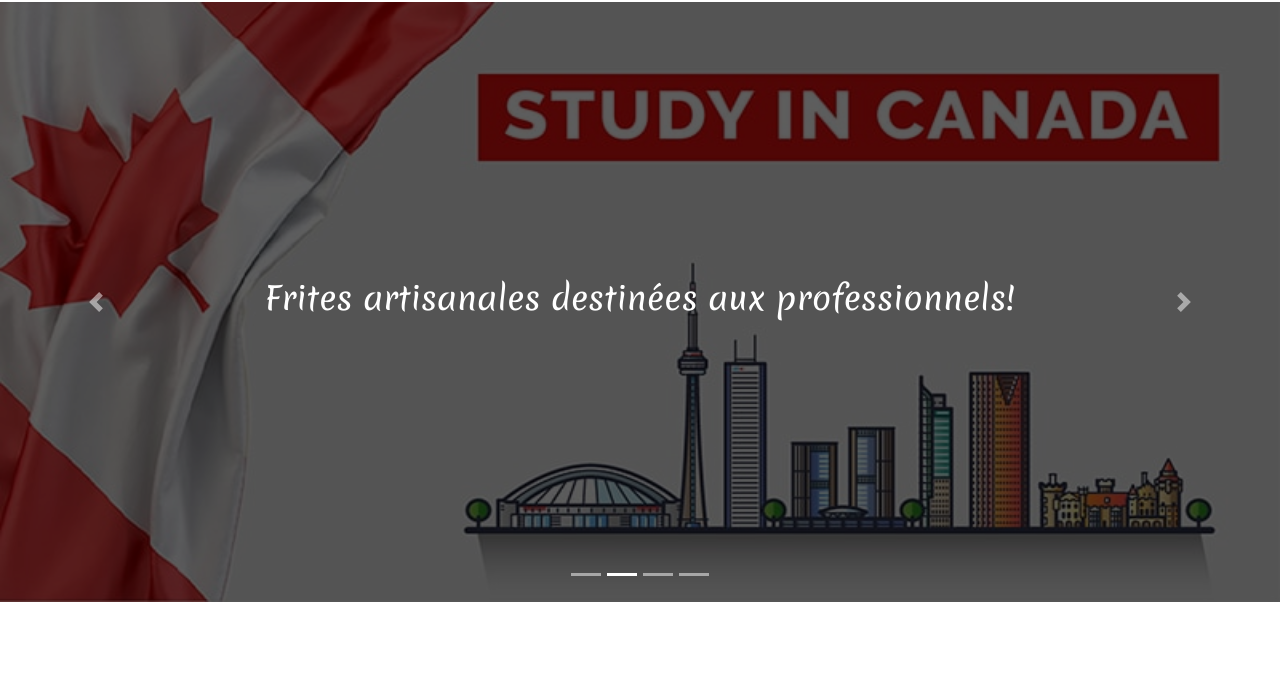
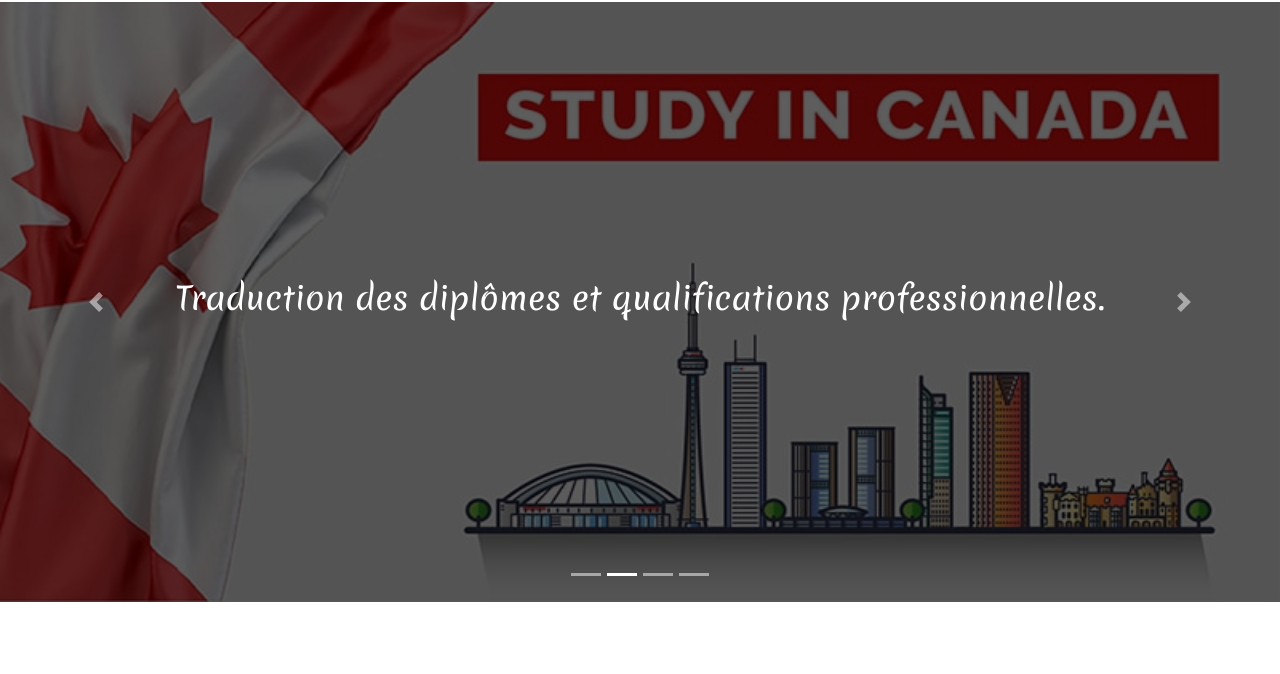
Before and after one commit to okarimo17/stdcand, a plain HTML site: page index.html in a window 1280 px wide. Shown: the part 126-800 px from the top of the page. Drawn offline with nearby package versions, Linux system fonts and the light colour scheme; some packages are replaced by stand-ins of ours.

Commit message:
slider content

```diff
--- a/index.html
+++ b/index.html
@@ -56,25 +56,25 @@
 				    	<img class="d-block w-100 img-fluid img-slider" src="images/banners/0.png" alt="First slide">
 				    	<div class="carousel-caption">
 						    <h2>
-								Un service de qualité pour les professionnels!</h2>
+								Un travail au Canada à partir de l’algerie</h2>
 						</div>
 				    </div>
 				    <div class="carousel-item">
 				      	<img class="d-block w-100 img-fluid img-slider" src="images/banners/1.jpg" alt="Second slide">
 				      	<div class="carousel-caption">
-						    <h2>Frites artisanales destinées aux professionnels!</h2>
+						    <h2>Traduction des diplômes et  qualifications professionnelles.</h2>
 						</div>
 				    </div>
 				    <div class="carousel-item">
 				      	<img class="d-block w-100 img-fluid img-slider" src="images/banners/2.jpg" alt="third slide">
 				      	<div class="carousel-caption">
-						    <h2>Frites artisanales destinées aux professionnels!</h2>
+						    <h2>Inscription dans les meilleures universités.</h2>
 						</div>
 				    </div>
 				    <div class="carousel-item">
 				      	<img class="d-block w-100 img-fluid img-slider" src="images/banners/3.jpg" alt="fourth slide">
 				      	<div class="carousel-caption">
-						    <h2>Frites artisanales destinées aux professionnels!</h2>
+						    <h2>Traduction des diplômes et  qualifications professionnelles.</h2>
 						</div>
 				    </div>
 
```
